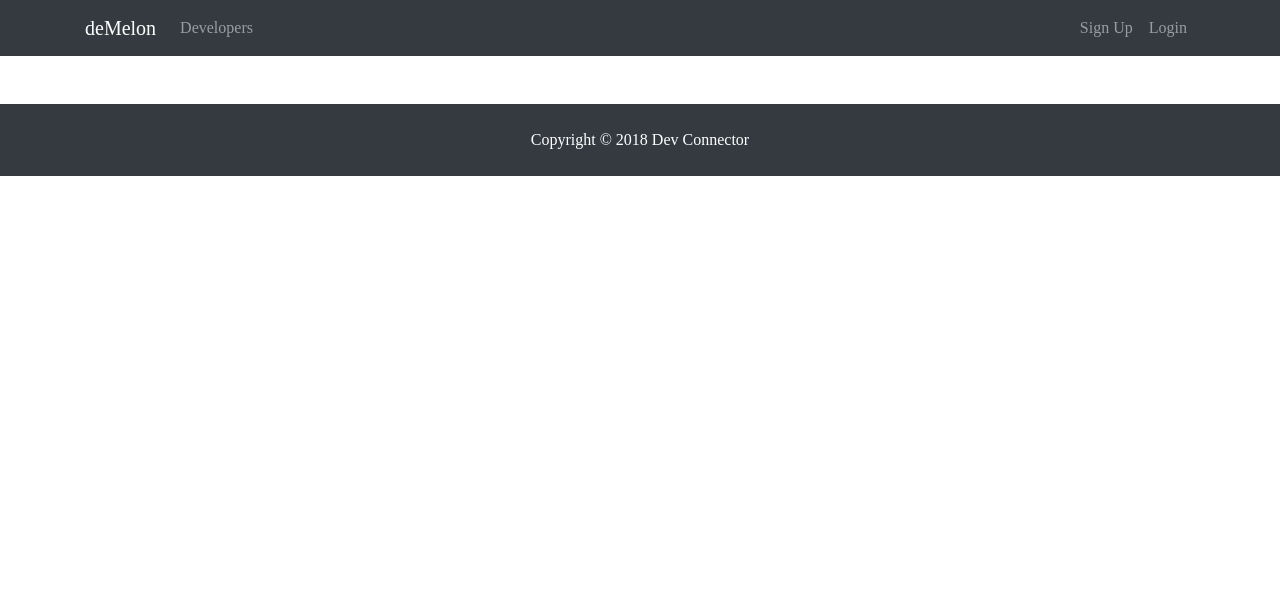
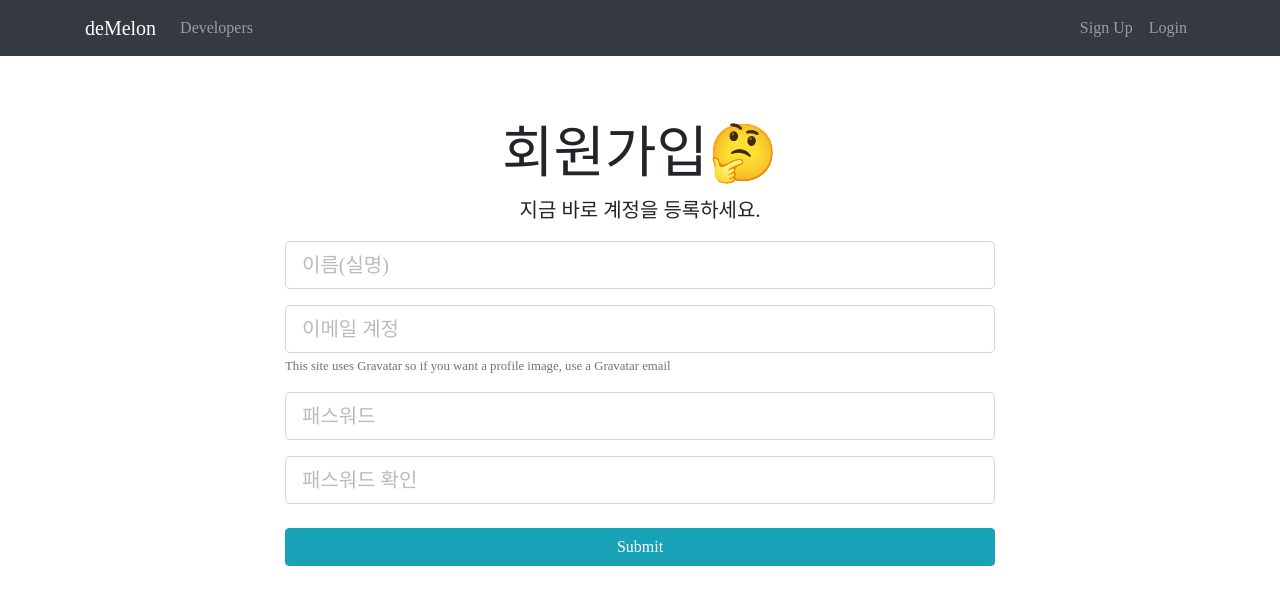
Before and after one commit to milktegi/demelon, a React (Create React App) app in the folder client/: page /register in a window 1280 px wide. Shown: the top 604 px of the page. Built offline with nearby package versions, Linux system fonts and the light colour scheme.

Commit message:
created Register & Login with state

```diff
--- a/client/package.json
+++ b/client/package.json
@@ -3,6 +3,7 @@
   "version": "0.1.0",
   "private": true,
   "dependencies": {
+    "axios": "^0.18.0",
     "react": "^16.6.3",
     "react-dom": "^16.6.3",
     "react-router-dom": "^4.3.1",
--- a/client/src/App.css
+++ b/client/src/App.css
@@ -1,3 +1,8 @@
+h5 {
+  font-size: 100%;
+  font-family: 나눔스퀘어 Extrabold;
+
+}
 
 body {
   font-family: 나눔스퀘어;
@@ -5,6 +10,10 @@
 
 img {
   width: 100%;
+}
+
+.register {
+  margin-top: 4em;
 }
 
 .landing {
--- a/client/src/App.js
+++ b/client/src/App.js
@@ -4,7 +4,6 @@
 import './App.css';
 import Navbar from './components/layout/Navbar';
 import Landing from './components/layout/Landing';
-import Footer from './components/layout/Footer';
 import Register from './components/auth/Register';
 import Login from './components/auth/Login';
 
@@ -19,7 +18,6 @@
             <Route exact path="/register" component={ Register }/>
             <Route exact path="/login" component={ Login }/>
           </div>
-          <Footer/>
         </div>
       </Router>
     );
--- a/client/src/components/auth/Login.js
+++ b/client/src/components/auth/Login.js
@@ -1,12 +1,66 @@
-import React, { Component } from 'react'
+import React, { Component } from 'react';
 
 class Login extends Component {
+  constructor() {
+    super();
+    this.state = {
+      email: '',
+      password: '',
+      error: {}
+    };
+  }
+
+  onChange = e => {
+    this.setState({ [e.target.name]: [e.target.value] });
+  };
+
+  onSubmit = e => {
+    e.preventDefault();
+    const user = {
+      email: this.state.email,
+      password: this.state.password
+    };
+    console.log(user);
+  };
+
   render() {
-	return (
-	  <div>
-
-	  </div>
-	)
+    return (
+      <div className="login">
+        <div className="container">
+          <div className="row">
+            <div className="col-md-8 m-auto">
+              <h1 className="display-4 text-center">Log In</h1>
+              <p className="lead text-center">
+                Sign in to your DevConnector account
+              </p>
+              <form onSubmit={this.onSubmit}>
+                <div className="form-group">
+                  <input
+                    type="email"
+                    className="form-control form-control-lg"
+                    placeholder="Email Address"
+                    name="email"
+                    value={this.state.email}
+                    onChange={this.onChange}
+                  />
+                </div>
+                <div className="form-group">
+                  <input
+                    type="password"
+                    className="form-control form-control-lg"
+                    placeholder="Password"
+                    name="password"
+                    value={this.state.password}
+                    onChange={this.onChange}
+                  />
+                </div>
+                <input type="submit" className="btn btn-info btn-block mt-4" />
+              </form>
+            </div>
+          </div>
+        </div>
+      </div>
+    );
   }
 }
 
--- a/client/src/components/auth/Register.js
+++ b/client/src/components/auth/Register.js
@@ -1,12 +1,92 @@
-import React, { Component } from 'react'
+import React, { Component } from 'react';
 
 class Register extends Component {
+  constructor() {
+    super();
+    this.state = {
+      name: '',
+      email: '',
+      password: '',
+      password2: '',
+      error: {}
+    };
+  }
+
+  onChange = e => {
+    this.setState({ [e.target.name]: [e.target.value] });
+  };
+
+  onSubmit = e => {
+    e.preventDefault();
+    const newUser = {
+      name: this.state.name,
+      email: this.state.email,
+      password: this.state.password,
+      password2: this.state.password2
+    };
+    console.log(newUser);
+  };
+
   render() {
-	return (
-	  <div>
-
-	  </div>
-	)
+    return (
+      <div className="register">
+        <div className="container">
+          <div className="row">
+            <div className="col-md-8 m-auto">
+              <h5 className="display-4 text-center">회원가입🤔</h5>
+              <p className="lead text-center">지금 바로 계정을 등록하세요.</p>
+              <form onSubmit={this.onSubmit}>
+                <div className="form-group">
+                  <input
+                    type="text"
+                    className="form-control form-control-lg"
+                    placeholder="이름(실명)"
+                    name="name"
+                    value={this.state.name}
+                    onChange={this.onChange}
+                  />
+                </div>
+                <div className="form-group">
+                  <input
+                    type="email"
+                    className="form-control form-control-lg"
+                    placeholder="이메일 계정"
+                    name="email"
+                    value={this.state.email}
+                    onChange={this.onChange}
+                  />
+                  <small className="form-text text-muted">
+                    This site uses Gravatar so if you want a profile image, use
+                    a Gravatar email
+                  </small>
+                </div>
+                <div className="form-group">
+                  <input
+                    type="password"
+                    className="form-control form-control-lg"
+                    placeholder="패스워드"
+                    name="password"
+                    value={this.state.password}
+                    onChange={this.onChange}
+                  />
+                </div>
+                <div className="form-group">
+                  <input
+                    type="password"
+                    className="form-control form-control-lg"
+                    placeholder="패스워드 확인"
+                    name="password2"
+                    value={this.state.password2}
+                    onChange={this.onChange}
+                  />
+                </div>
+                <input type="submit" className="btn btn-info btn-block mt-4" />
+              </form>
+            </div>
+          </div>
+        </div>
+      </div>
+    );
   }
 }
 
--- a/package.json
+++ b/package.json
@@ -15,6 +15,7 @@
   "dependencies": {
     "bcryptjs": "^2.4.3",
     "body-parser": "^1.18.3",
+    "concurrently": "^4.1.0",
     "express": "^4.16.4",
     "gravatar": "^1.8.0",
     "jsonwebtoken": "^8.4.0",
```
Also changed, not shown: 1 other file (tests, documents, lock files or other folders).
